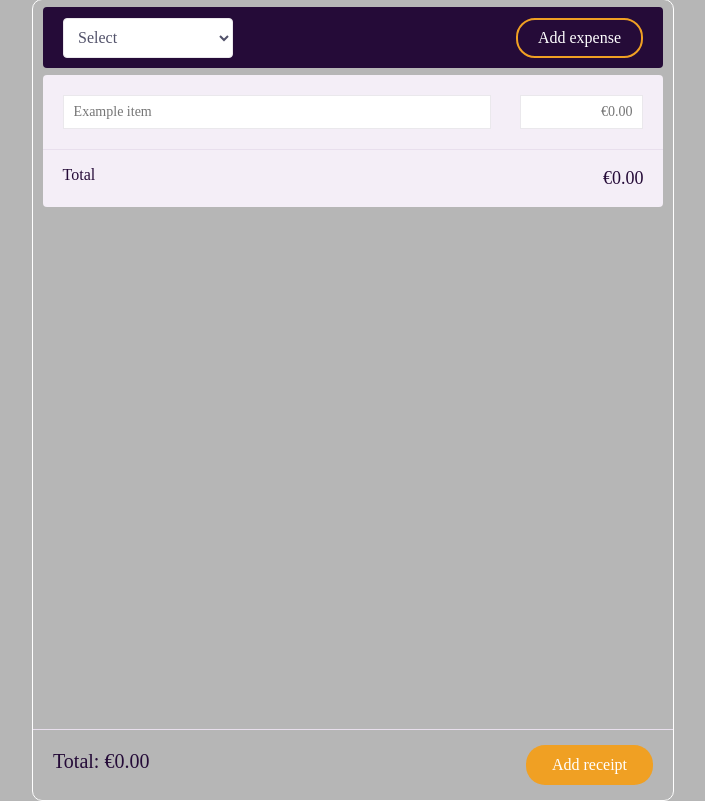
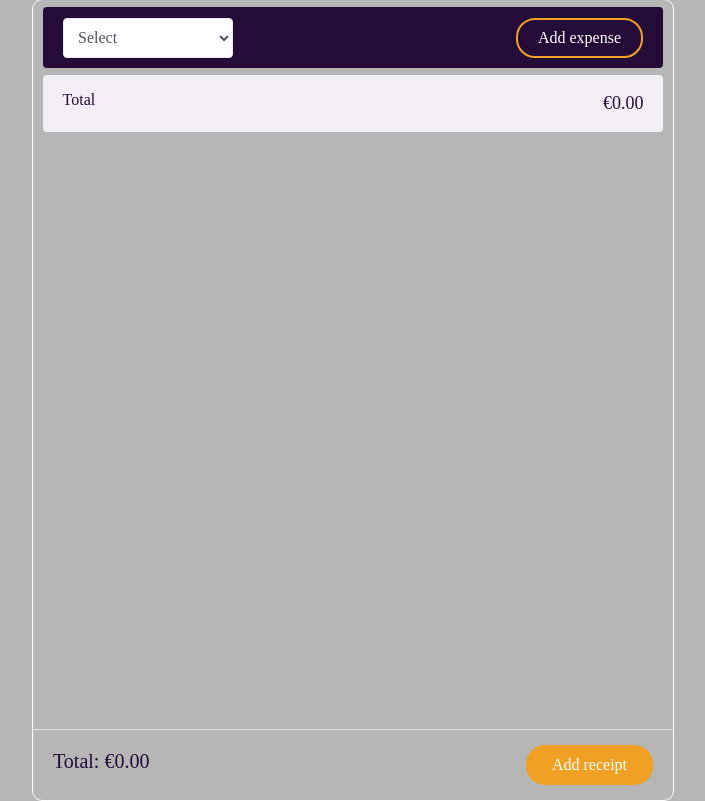
Before and after one commit to ArminasStrolys/receipt-app-1, a React (Create React App) app: page / in a window 1280 px wide. Both pictures are taken after a click on the button "Add receipt". Shown: the whole page, without its empty margins (287-992 px from the left). Built offline with nearby package versions, Linux system fonts and the light colour scheme.

Commit message:
Add expense  button seems to function accordingly

```diff
--- a/src/components/expenseBar/ExpenseBar.jsx
+++ b/src/components/expenseBar/ExpenseBar.jsx
@@ -1,6 +1,9 @@
-import React from 'react';
+import React, { useState } from 'react';
+import ExpenseItem from '../expenseItem/ExpenseItem';
 
 export default function ExpenseBar() {
+  const [expenseItem, setExpenseItem] = useState([]);
+
   return (
     <>
       <div className="expense-bar">
@@ -15,14 +18,23 @@ export default function ExpenseBar() {
           </select>
         </div>
         <form>
-          <button className="button-style">Add expense</button>
+          <button
+            onClick={(e) => (
+              e.preventDefault(),
+              setExpenseItem([...expenseItem, <ExpenseItem />])
+            )}
+            className="button-style"
+          >
+            Add expense
+          </button>
         </form>
       </div>
       <div className="item-list">
-        <form>
+        {expenseItem}
+        {/* <form>
           <input type="text" placeholder="Example item" />
           <input type="text" placeholder="€0.00" />
-        </form>
+        </form> */}
         <div className="total-items">
           <p>Total</p>
           <p>€0.00</p>
--- /dev/null
+++ b/src/components/expenseItem/ExpenseItem.jsx
@@ -0,0 +1,14 @@
+import React from 'react';
+
+const ExpenseItem = () => {
+  return (
+    <div>
+      <form>
+        <input type="text" placeholder="Example item" />
+        <input type="text" placeholder="€0.00" />
+      </form>
+    </div>
+  );
+};
+
+export default ExpenseItem;
--- a/src/components/style/_ExpenseBar.scss
+++ b/src/components/style/_ExpenseBar.scss
@@ -43,31 +43,7 @@
   background-color: $pinkish;
   flex-wrap: wrap;
   border-radius: 4px;
-  form {
-    padding: 20px;
-    border-bottom: 1px solid $light_grey_border;
-    display: flex;
-    justify-content: space-between;
-    gap: 5%;
-    input {
-      height: 32px;
-      color: $mid_grey;
-      font-size: 14px;
-      font-family: $medium_font;
-      padding: 0 10px;
-      border: 1px solid $light_grey;
-    }
-    input:nth-of-type(1) {
-      // flex-grow: 50;
-      width: 80%;
-      text-align: left;
-    }
-    input:nth-of-type(2) {
-      // flex-grow: 1;
-      width: 20%;
-      text-align: right;
-    }
-  }
+
   .total-items {
     display: flex;
     justify-content: space-between;
--- /dev/null
+++ b/src/components/style/_ExpenseItem.scss
@@ -0,0 +1,30 @@
+@import '_var.scss';
+
+.item-list {
+  form {
+    padding: 20px;
+    border-bottom: 1px solid $light_grey_border;
+    display: flex;
+    justify-content: space-between;
+    gap: 5%;
+    input {
+      height: 32px;
+      color: $mid_grey;
+      font-size: 14px;
+      font-family: $medium_font;
+      padding: 0 10px;
+      border: 1px solid $light_grey;
+      border-radius: 4px;
+    }
+    input:nth-of-type(1) {
+      // flex-grow: 50;
+      width: 80%;
+      text-align: left;
+    }
+    input:nth-of-type(2) {
+      // flex-grow: 1;
+      width: 20%;
+      text-align: right;
+    }
+  }
+}
--- a/src/components/style/style.scss
+++ b/src/components/style/style.scss
@@ -1,3 +1,4 @@
 @import '_body.scss';
 @import '_MainBar.scss';
 @import '_ExpenseBar.scss';
+@import '_ExpenseItem.scss';
```
